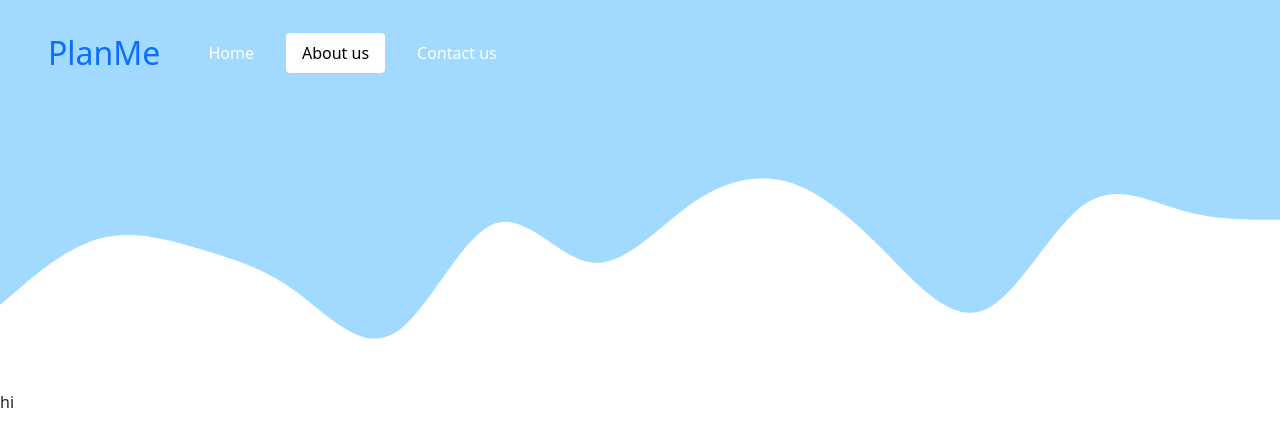
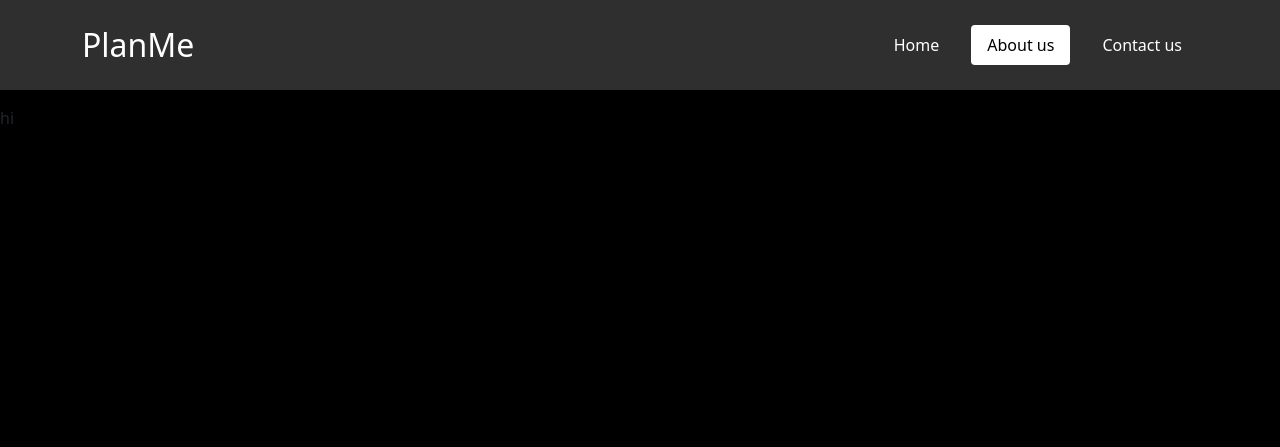
Before and after one commit to AndrewCrossan1/Planner, a Django app: page /about-us/ in a window 1280 px wide. Shown: the top 447 px of the page. Run offline with Django 4.2, Linux system fonts and the light colour scheme; some libraries are stand-ins or nearby versions.

Commit message:
Updated base.html and tweaked navbar

```diff
--- a/Core/templates/Core/base.html
+++ b/Core/templates/Core/base.html
@@ -21,36 +21,31 @@
     <link rel="preconnect" href="https://fonts.gstatic.com" crossorigin>
     <link rel="stylesheet" href="{% static 'styles/core.css' %}">
     <link href="https://fonts.googleapis.com/css2?family=Ubuntu:wght@300&display=swap" rel="stylesheet">
+    <link href="https://fonts.googleapis.com/css2?family=Bebas+Neue&display=swap" rel="stylesheet">
+    <link rel="stylesheet" href="https://cdnjs.cloudflare.com/ajax/libs/animate.css/4.1.1/animate.min.css"/>
 </head>
-<body>
-    <div class="container-fluid" id="nav-container">
-        <nav class="navbar navbar-expand-sm navbar-transparent p-4">
-        <div class="container-fluid">
+<body class="bg-black">
+    <nav class="navbar navbar-expand-sm navbar-dark p-3 mb-3" style="background-color: #2F2F2F;">
+        <div class="container-md">
             <a class="navbar-brand fs-2" href="javascript:void(0)">PlanMe</a>
             <button class="navbar-toggler" type="button" data-bs-toggle="collapse" data-bs-target="#collapsibleNavbar">
                 <span class="navbar-toggler-icon"></span>
             </button>
             <div class="collapse navbar-collapse" id="collapsibleNavbar">
-                <ul class="navbar-nav me-auto nav-pills nav-fill">
-                    <li class="nav-item mx-2">
+                <ul class="navbar-nav ms-auto nav-pills nav-fill">
+                    <li class="nav-item mx-2 py-2">
                         <a class="nav-link mx-2 {% if page_name == 'home' %}active{% endif %}" href="{% url 'Core:home' %}">Home</a>
                     </li>
-                    <li class="nav-item mx-2">
+                    <li class="nav-item mx-2 py-2">
                         <a class="nav-link mx-2 {% if page_name == 'about' %}active{% endif %}" href="{% url 'Core:about' %}">About us</a>
                     </li>
-                    <li class="nav-item mx-2">
+                    <li class="nav-item mx-2 py-2">
                         <a class="nav-link mx-2 {% if page_name == 'contact' %}active{% endif %}" href="{% url 'Core:contact' %}">Contact us</a>
                     </li>
                 </ul>
             </div>
         </div>
     </nav>
-    </div>
-    <section class="seperator">
-        <svg xmlns="http://www.w3.org/2000/svg" viewBox="0 0 1440 320">
-            <path fill="#a2d9ff" fill-opacity="1" d="M0,224L18.5,208C36.9,192,74,160,111,149.3C147.7,139,185,149,222,160C258.5,171,295,181,332,208C369.2,235,406,277,443,256C480,235,517,149,554,133.3C590.8,117,628,171,665,176C701.5,181,738,139,775,112C812.3,85,849,75,886,85.3C923.1,96,960,128,997,165.3C1033.8,203,1071,245,1108,229.3C1144.6,213,1182,139,1218,112C1255.4,85,1292,107,1329,117.3C1366.2,128,1403,128,1422,128L1440,128L1440,0L1421.5,0C1403.1,0,1366,0,1329,0C1292.3,0,1255,0,1218,0C1181.5,0,1145,0,1108,0C1070.8,0,1034,0,997,0C960,0,923,0,886,0C849.2,0,812,0,775,0C738.5,0,702,0,665,0C627.7,0,591,0,554,0C516.9,0,480,0,443,0C406.2,0,369,0,332,0C295.4,0,258,0,222,0C184.6,0,148,0,111,0C73.8,0,37,0,18,0L0,0Z"></path>
-        </svg>
-    </section>
     {% block body %}
     {% endblock %}
 </body>
```
